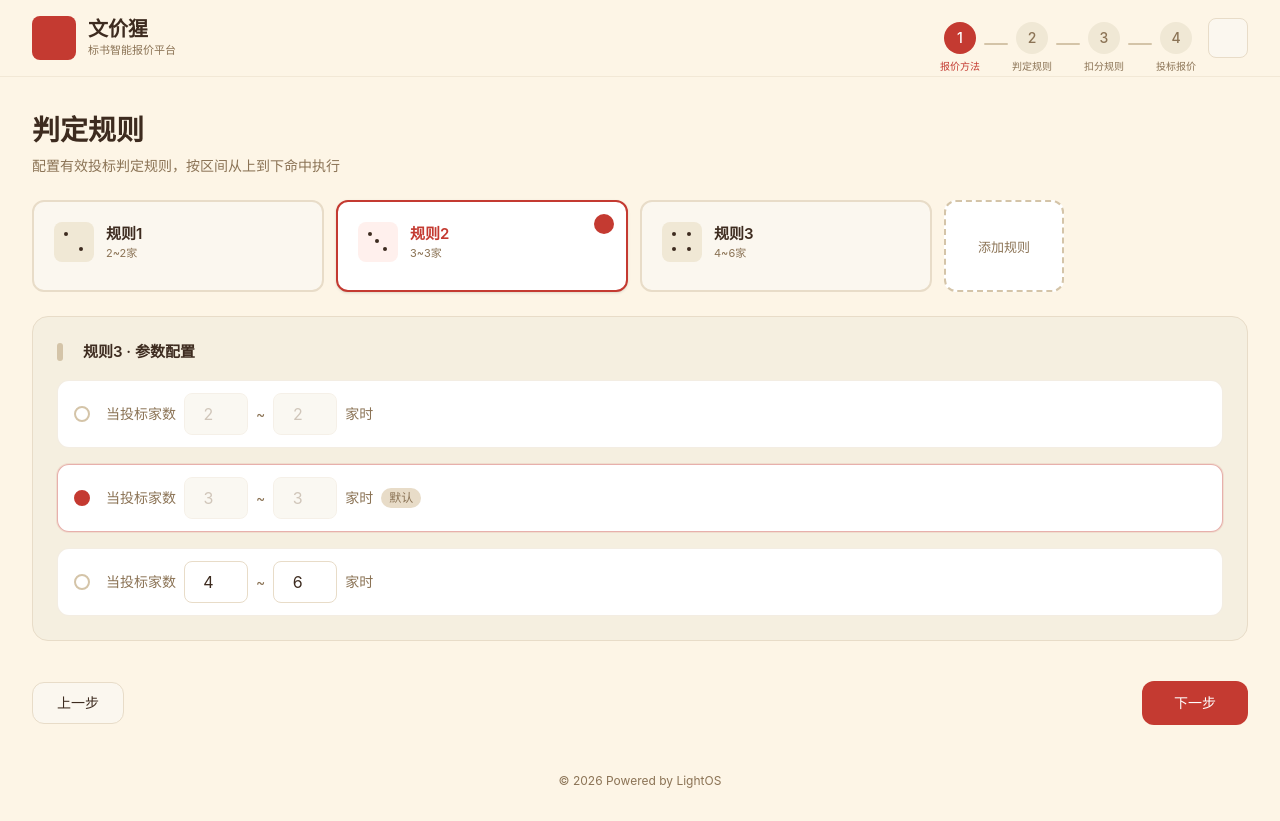
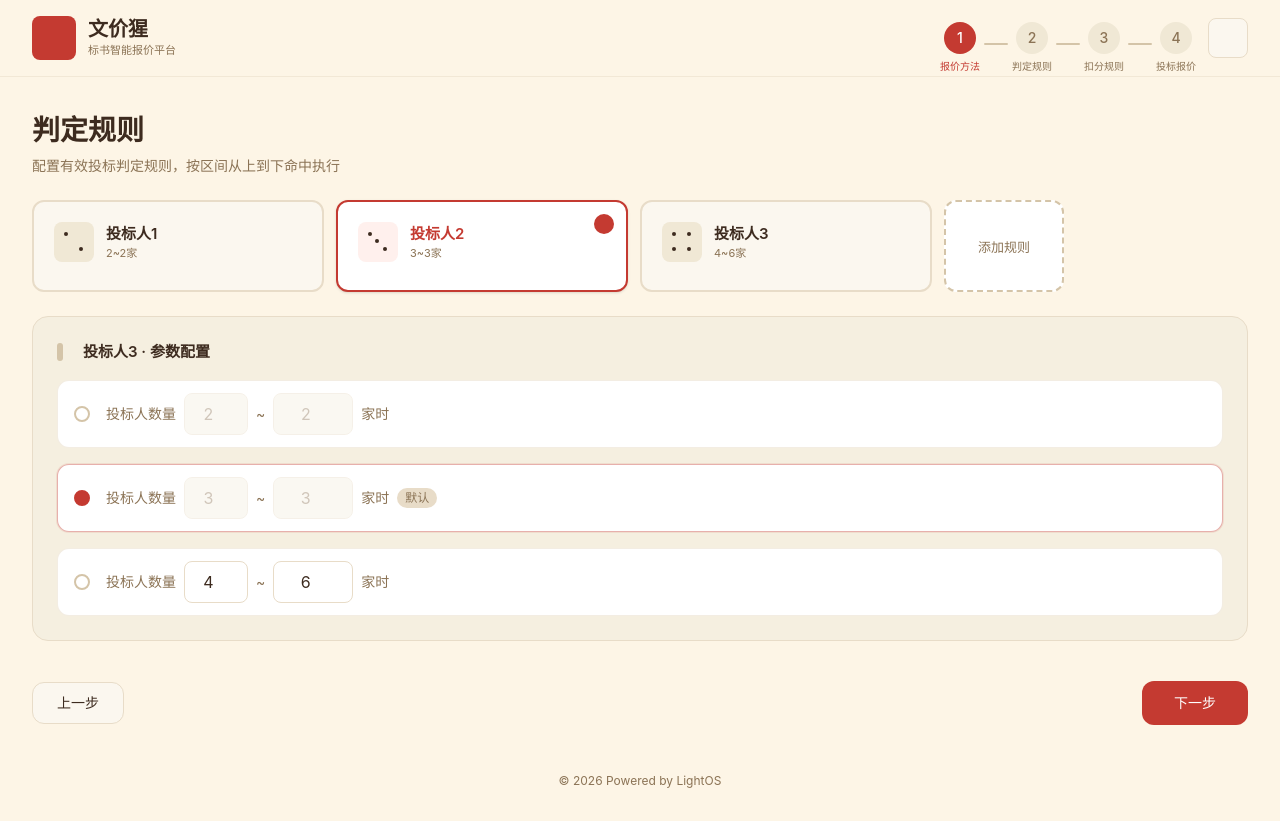
Before and after one commit to sikenali/bid-quotation, a React (Vite) app: page /step-2 in a window 1280 px wide. Built offline with nearby package versions, Linux system fonts and the light colour scheme.

Commit message:
feat: 规则标签改为投标人，'当投标家数'改为'投标人数量'，输入框宽度加宽

```diff
--- a/src/components/RuleManager.tsx
+++ b/src/components/RuleManager.tsx
@@ -89,7 +89,7 @@ export default function RuleManager() {
                 </div>
                 <div className="flex flex-col">
                   <span className={`font-semibold text-[15px] ${isActive ? 'text-[#C43A31]' : isDark ? 'text-[#E8E0D0]' : 'text-text'}`}>
-                    规则{index + 1}
+                    投标人{index + 1}
                   </span>
                   <span className={`text-[11px] leading-tight mt-0.5 ${isDark ? 'text-[#A89880]' : 'text-text-secondary'}`}>
                     {isCappedRule ? `≥${rule.minCount}家` : isFixedRange ? `${rule.minCount}~${rule.maxCount}家` : rule.maxCount === -1 ? `≥${rule.minCount}家` : `${rule.minCount}~${rule.maxCount}家`}
@@ -118,7 +118,7 @@ export default function RuleManager() {
         <div className="flex items-center gap-5">
           <div className={`w-1.5 h-4.5 rounded-[3px] flex-shrink-0 ${isDark ? 'bg-[#A89880]' : 'bg-[#D4C4A8]'}`} />
           <h3 className={`font-semibold text-[15px] ${isDark ? 'text-[#E8E0D0]' : 'text-text'}`}>
-            {validRules.length > 0 ? `规则${validRules.length} · 参数配置` : '规则参数配置'}
+            {validRules.length > 0 ? `投标人${validRules.length} · 参数配置` : '投标人参数配置'}
           </h3>
         </div>
 
@@ -180,7 +180,7 @@ function RuleRow({
           }`}
         />
         <div className="flex items-center gap-2">
-          <span className={`text-sm ${isDark ? 'text-[#A89880]' : 'text-text-secondary'}`}>当投标家数</span>
+          <span className={`text-sm ${isDark ? 'text-[#A89880]' : 'text-text-secondary'}`}>投标人数量</span>
           <input
             type="number"
             value={rule.minCount}
@@ -193,7 +193,7 @@ function RuleRow({
             type="number"
             value={isCapped ? 10 : (rule.maxCount === -1 ? '' : rule.maxCount)}
             onChange={(e) => onUpdate({ maxCount: e.target.value ? parseInt(e.target.value) : -1 })}
-            className={`input-field w-16 text-center ${isDark ? 'bg-[#1A1A1A] border-[#3A3A3A] text-[#E8E0D0]' : ''} ${isLocked ? 'opacity-40 cursor-not-allowed bg-[#F5EFE0] text-text-secondary' : ''}`}
+            className={`input-field w-20 text-center ${isDark ? 'bg-[#1A1A1A] border-[#3A3A3A] text-[#E8E0D0]' : ''} ${isLocked ? 'opacity-40 cursor-not-allowed bg-[#F5EFE0] text-text-secondary' : ''}`}
             placeholder={isCapped ? '10' : '无限'}
             disabled={isLocked}
           />
```
